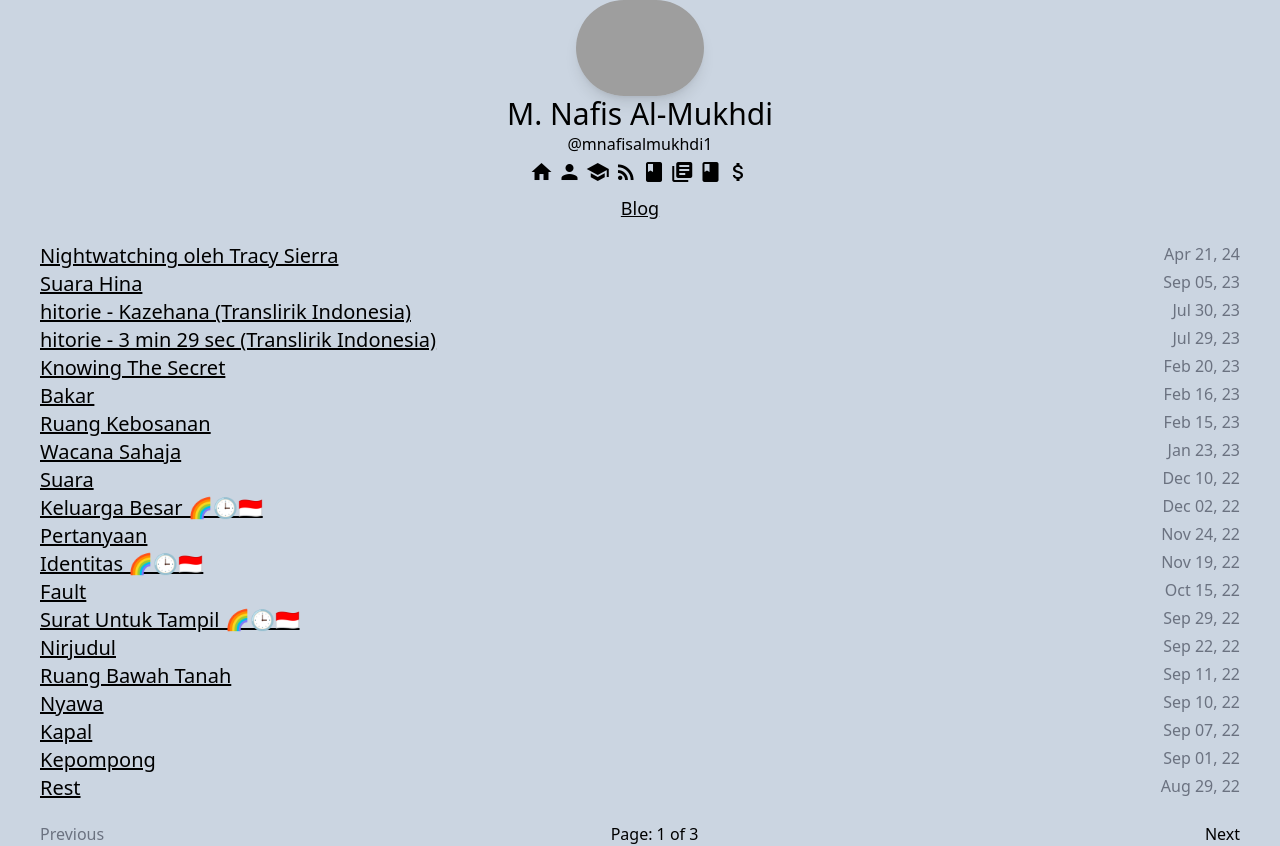
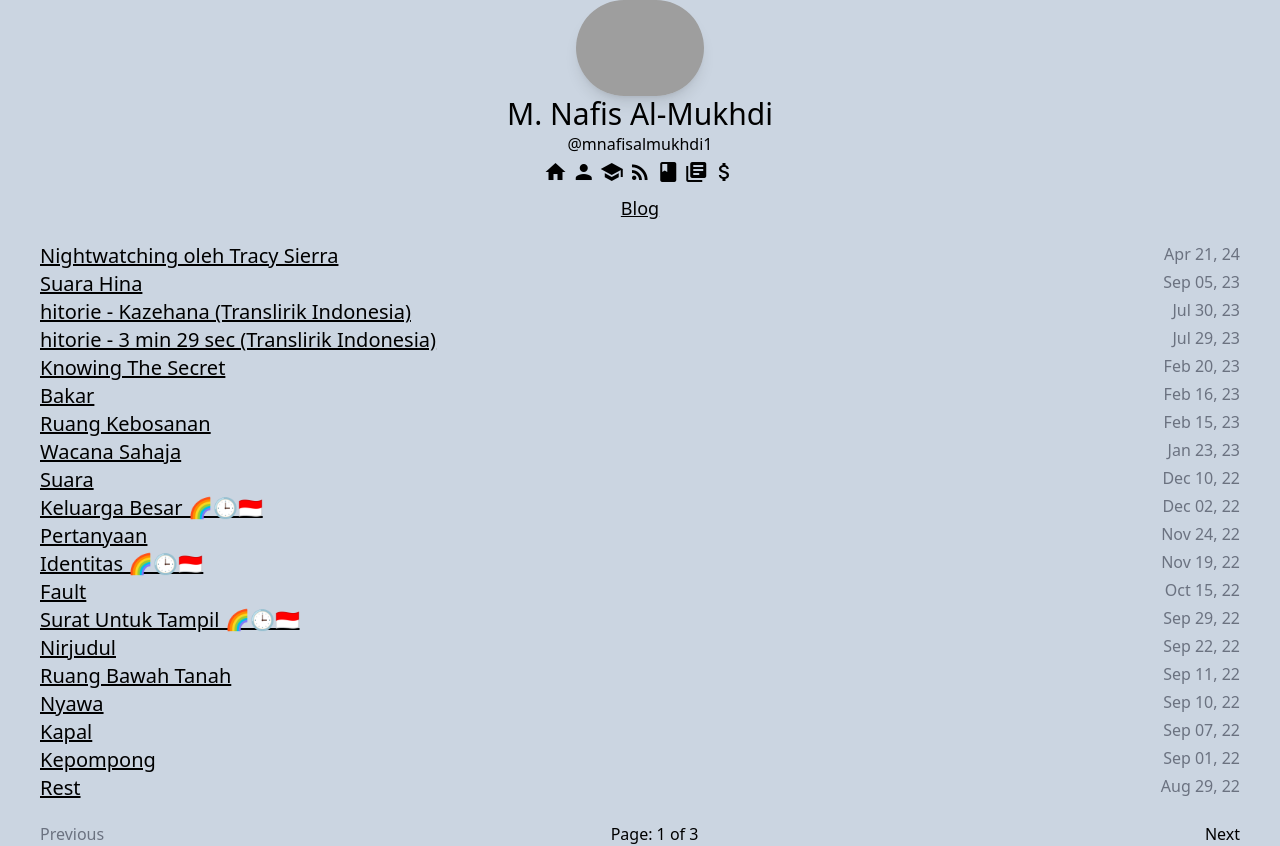
Before and after one commit to mnafisalmukhdi1/blog, a Jekyll site: the page built from index.html, in a window 1280 px wide. Shown: the top 846 px of the page. Built offline with Jekyll 4.4.1, drawn with Linux system fonts in a browser that asks for light colours; nearby versions of some CDN libraries; the list of posts is cut into pages by our own code; grey boxes are pictures that could not be loaded.

Commit message:
Update header.html

```diff
--- a/_includes/header.html
+++ b/_includes/header.html
@@ -11,7 +11,6 @@
 		<a href="https://blog.nafis1.my.id"><span class="material-icons">rss_feed</span></a>
 		<a href="https://nafis1.my.id/works/index.html"><span class="material-icons">book</span></a>
 		<a href="https://story.nafis1.my.id"><span class="material-icons">library_books</span></a>
-		<a href="https://nafis1.my.id/works/index.html"><span class="material-icons">book</span></a>
 		<a href="https://nafis1.my.id/donate.html"><span class="material-icons">attach_money</span></a>
 	</nav>
 	<h3 class="text-lg text-center"><a href="https://blog.nafis1.my.id" class="underline">Blog</a></h3>
```
